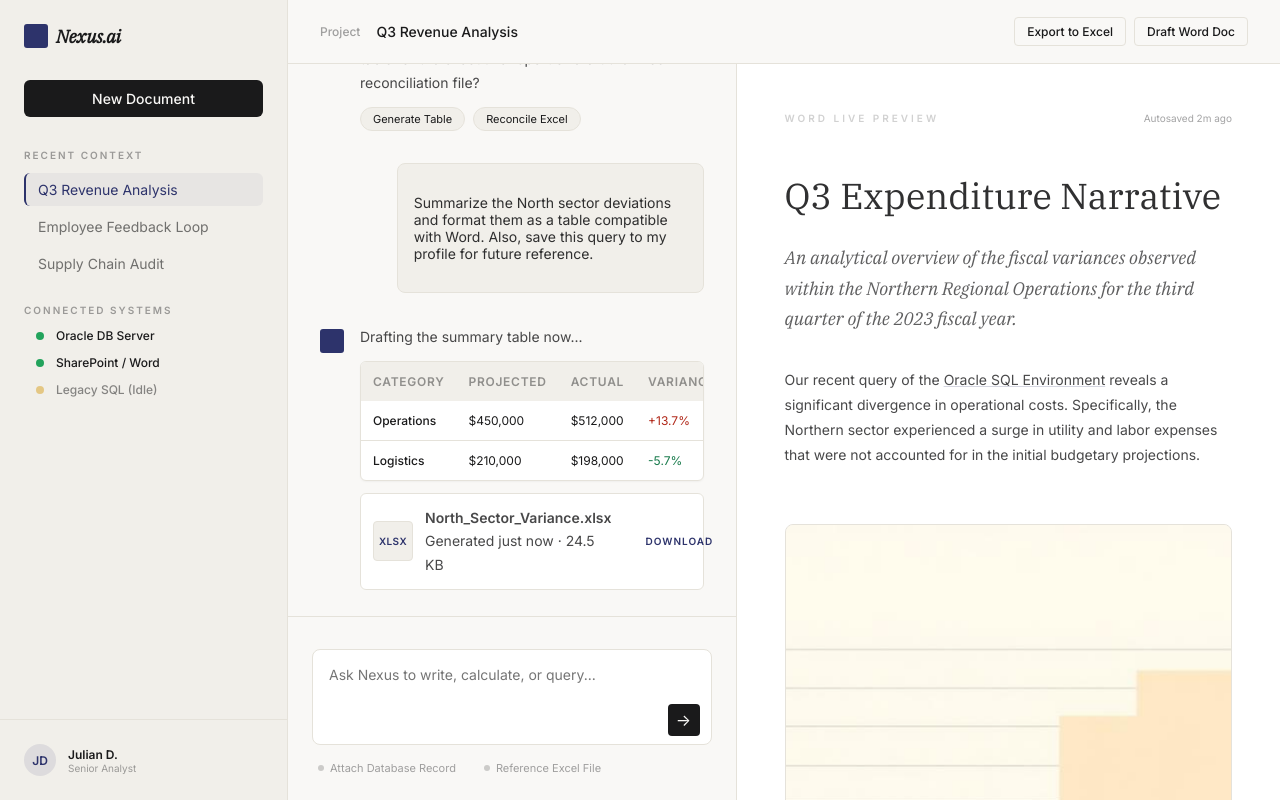
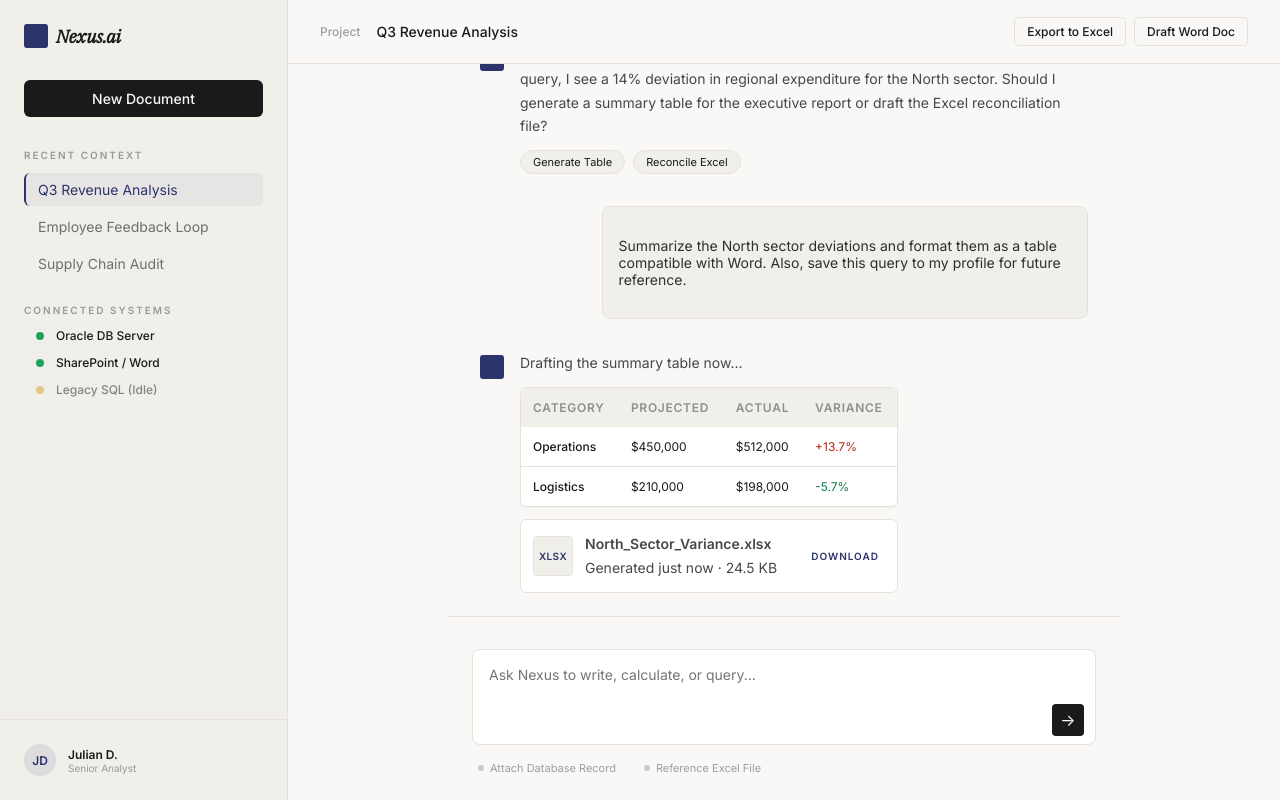
Before and after one commit to davidkivuyo/ai-for-office, a website: page public/app/index.html in a window 1280 px wide. Drawn offline with Linux system fonts and the light colour scheme.

Commit message:
removed the generated document output right panel mockup and made the chat UI scrollable

```diff
--- a/public/app/index.html
+++ b/public/app/index.html
@@ -95,49 +95,6 @@
               </div>
             </div>
           </section>
-
-          <!-- Word live preview -->
-          <section class="preview">
-            <div class="preview-inner">
-              <div class="preview-head">
-                <span class="preview-kicker">Word Live Preview</span>
-                <span class="preview-saved" id="autosave">Autosaved 2m ago</span>
-              </div>
-
-              <h1>Q3 Expenditure Narrative</h1>
-              <p class="preview-lede">
-                An analytical overview of the fiscal variances observed within the Northern Regional
-                Operations for the third quarter of the 2023 fiscal year.
-              </p>
-
-              <div class="preview-body">
-                <p>
-                  Our recent query of the <u>Oracle SQL Environment</u> reveals a significant
-                  divergence in operational costs. Specifically, the Northern sector experienced a
-                  surge in utility and labor expenses that were not accounted for in the initial
-                  budgetary projections.
-                </p>
-
-                <figure class="figure">
-                  <img
-                    src="./assets/variance-chart.jpg"
-                    width="1200"
-                    height="600"
-                    loading="lazy"
-                    alt="Bar chart comparing projected and actual Q3 expenditure by category"
-                  />
-                  <figcaption>Figure 1.1: Expenditure Variance Graph</figcaption>
-                </figure>
-
-                <p>
-                  Moving forward, the recommendation is to integrate these findings into the master
-                  Excel sheet for consolidated reporting. The AI has flagged three areas where
-                  cost-saving measures could be applied based on historical trends saved in the
-                  conversation logs.
-                </p>
-              </div>
-            </div>
-          </section>
         </div>
       </main>
     </div>
--- a/public/app/styles.css
+++ b/public/app/styles.css
@@ -270,21 +270,26 @@ button {
   flex: 1;
   display: flex;
   overflow: hidden;
+  min-height: 0;
 }
 
 /* ---------- Chat stream ---------- */
 .chat {
   flex: 1;
+  width: 100%;
   max-width: 672px;
+  margin: 0 auto;
   display: flex;
   flex-direction: column;
-  border-right: 1px solid var(--border);
   min-width: 0;
+  min-height: 0;
 }
 
 .stream {
   flex: 1;
+  min-height: 0;
   overflow-y: auto;
+  overscroll-behavior: contain;
   padding: 32px;
   display: flex;
   flex-direction: column;
@@ -496,6 +501,7 @@ button {
 
 /* ---------- Composer ---------- */
 .composer {
+  flex-shrink: 0;
   padding: 24px;
   border-top: 1px solid var(--border);
   background: var(--canvas);
@@ -593,112 +599,6 @@ button {
   background: rgb(26 26 27 / 0.2);
 }
 
-/* ---------- Preview pane ---------- */
-.preview {
-  flex: 1;
-  background: var(--white);
-  padding: 48px;
-  overflow-y: auto;
-  min-width: 0;
-}
-
-.preview-inner {
-  max-width: 672px;
-  margin: 0 auto;
-}
-
-.preview-head {
-  display: flex;
-  align-items: center;
-  justify-content: space-between;
-  margin-bottom: 48px;
-}
-
-.preview-kicker {
-  font-size: 10px;
-  text-transform: uppercase;
-  letter-spacing: 0.3em;
-  font-weight: 700;
-  color: rgb(26 26 27 / 0.2);
-}
-
-.preview-saved {
-  font-size: 10px;
-  color: rgb(26 26 27 / 0.4);
-}
-
-.preview h1 {
-  font-family: var(--font-serif);
-  font-size: 36px;
-  font-weight: 400;
-  margin: 0 0 24px;
-  color: rgb(26 26 27 / 0.9);
-}
-
-.preview-lede {
-  font-family: var(--font-serif);
-  font-size: 18px;
-  font-style: italic;
-  line-height: 1.7;
-  color: rgb(26 26 27 / 0.7);
-  margin: 0 0 32px;
-}
-
-.preview-body {
-  display: flex;
-  flex-direction: column;
-  gap: 24px;
-  font-size: 14px;
-  line-height: 1.8;
-  color: rgb(26 26 27 / 0.8);
-}
-
-.preview-body p {
-  margin: 0;
-}
-
-.preview-body u {
-  text-decoration-color: rgb(45 51 107 / 0.2);
-}
-
-.figure {
-  margin: 32px 0;
-}
-
-.figure img {
-  width: 100%;
-  aspect-ratio: 2 / 1;
-  object-fit: cover;
-  border: 1px solid var(--border);
-  border-radius: 8px;
-  background: var(--canvas);
-  display: block;
-}
-
-.figure figcaption {
-  margin-top: 8px;
-  font-size: 10px;
-  font-weight: 500;
-  text-transform: uppercase;
-  letter-spacing: 0.15em;
-  color: rgb(26 26 27 / 0.3);
-}
-
-@media (max-width: 1180px) {
-  .workspace {
-    flex-direction: column;
-    overflow-y: auto;
-  }
-  .chat {
-    max-width: none;
-    border-right: none;
-    border-bottom: 1px solid var(--border);
-  }
-  .preview {
-    padding: 32px;
-  }
-}
-
 @media (max-width: 820px) {
   .sidebar {
     display: none;
```
Also changed, not shown: public/app/assets/variance-chart.jpg (deleted).
